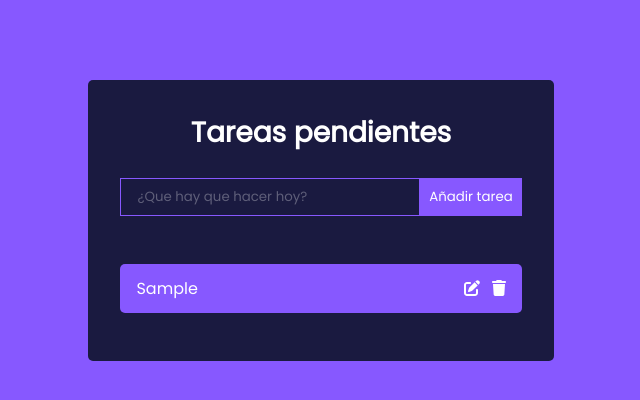
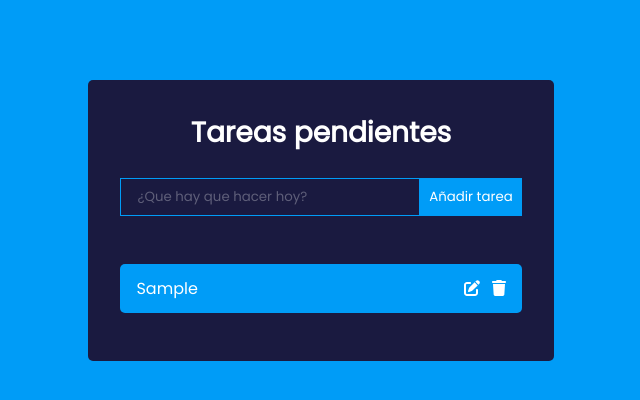
Before and after one commit to FJAB1992/react_whislist, a React (Create React App) app: page / in a window 1280 px wide. Both pictures are taken after typing "Sample" into the empty fields and a click on the button "Añadir tarea". Shown: the top 400 px of the page, without its empty margins (319-959 px from the left). Built offline with nearby package versions, Linux system fonts and the light colour scheme.

Commit message:
css_updated

```diff
--- a/package.json
+++ b/package.json
@@ -16,6 +16,7 @@
     "react-scripts": "5.0.1",
     "u": "^0.1.0",
     "uid": "^2.0.2",
+    "uuid": "^9.0.1",
     "web-vitals": "^2.1.4"
   },
   "scripts": {
--- a/src/App.css
+++ b/src/App.css
@@ -8,7 +8,7 @@
 }
 
 body {
-  background: #8758ff;
+  background: #009cf7;
   display: flex;
   justify-content: center;
   align-items: center;
@@ -39,7 +39,7 @@ h1 {
 .todo-input {
   outline: none;
   background: none;
-  border: 1px solid #8758ff;
+  border: 1px solid #009cf7;
   padding: 0.5rem 1rem;
   margin-top: 1rem;
   margin-bottom: 2rem;
@@ -52,7 +52,7 @@ h1 {
 }
 
 .todo-btn {
-  background: #8758ff;
+  background: #009cf7;
   color: #fff;
   border: none;
   padding: 0.55rem;
@@ -63,7 +63,7 @@ h1 {
   display: flex;
   justify-content: space-between;
   align-items: center;
-  background: #8758ff;
+  background: #009cf7;
   color: #fff;
   padding: 0.75rem 1rem;
   border-radius: 5px;
@@ -80,7 +80,7 @@ h1 {
 }
 
 .completed {
-  color: #c5aeff;
+  color: #83d2ff;
   text-decoration: line-through;
   cursor: pointer;
 }
```
Also changed, not shown: 1 other file (tests, documents, lock files or other folders).
